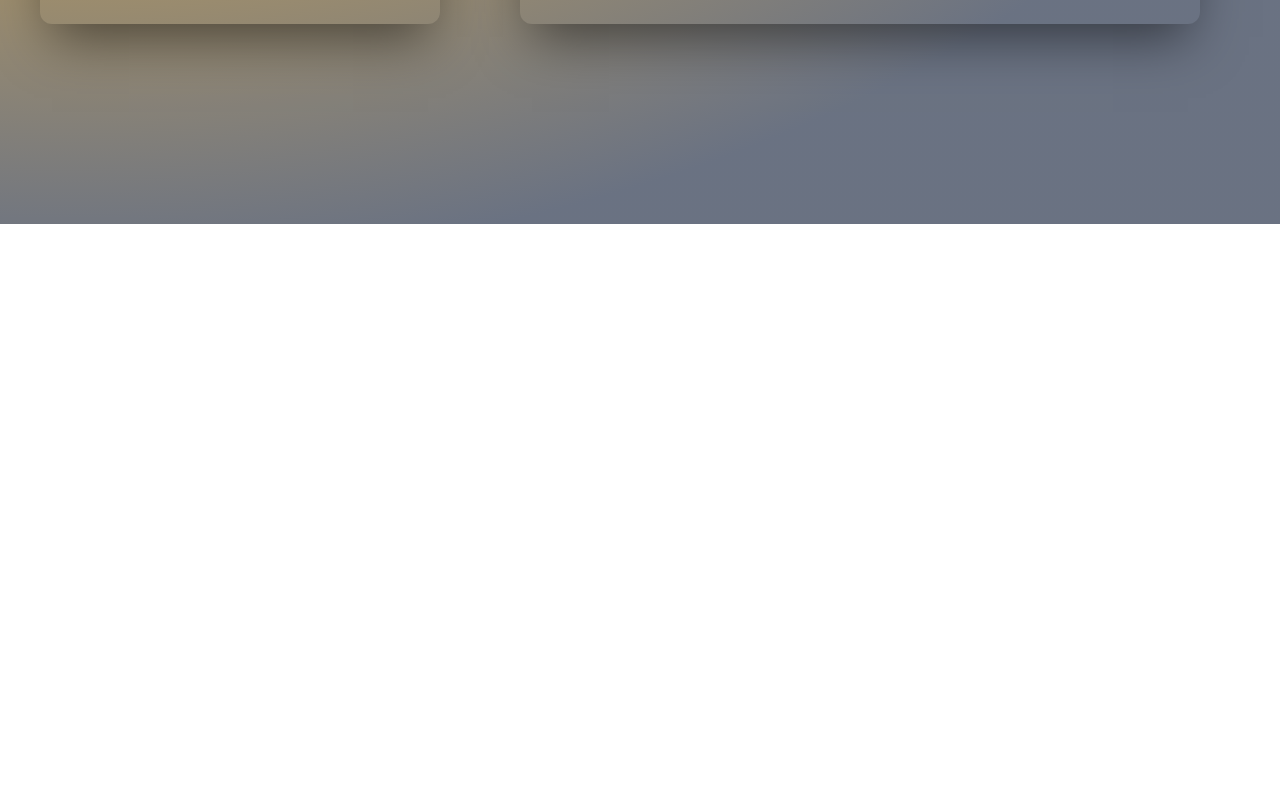
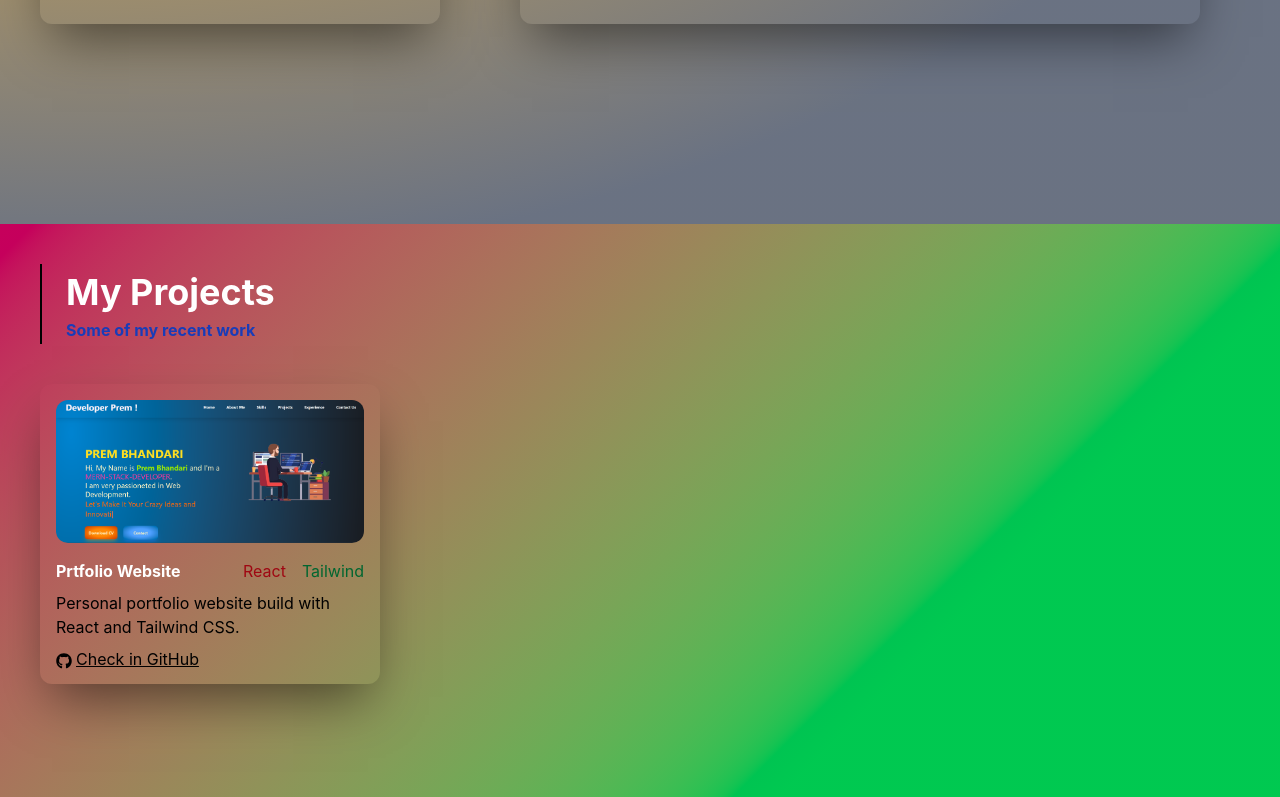
Before and after one commit to bhandariprem3636-lang/My-Portfolio-WebApp, a React (Vite) app: page / in a window 1280 px wide. Shown: the part 2000-2797 px from the top of the page. Before the commit the page ends 2224 px from the top, so only its background shows below. Built offline with nearby package versions, Linux system fonts and the light colour scheme.

Commit message:
project section add

```diff
--- a/src/App.jsx
+++ b/src/App.jsx
@@ -1,6 +1,7 @@
 import Hero from "./Hero";
 import AboutMe from "./AboutMe";
 import Skills from "./Skills";
+import Projects from "./Projects";
 
 const App = () =>{
 
@@ -9,6 +10,7 @@ const App = () =>{
       <Hero />
       <AboutMe />
       <Skills />
+      <Projects />
     </div>
   )
 }
--- /dev/null
+++ b/src/Projects.jsx
@@ -0,0 +1,52 @@
+import { FaGithub } from 'react-icons/fa';
+import portfolioPic from '/src/assets/portfolio.png';
+
+const Projects = () => {
+  return (
+    <div
+      id="projects"
+      className="min-h-screen pt-10 bg-linear-[135deg] from-pink-700 to-green-500 to-65%"
+    >
+      {/* Title */}
+      <div className="flex gap-6">
+        <div className="flex h-20 w-0 ml-10 border"></div>
+        <div>
+          <p className="mt-2 font-bold text-white text-4xl">My Projects</p>
+          <p className="font-bold mt-1.5 text-blue-800">Some of my recent work</p>
+        </div>
+      </div>
+
+      {/* projects sections */}
+      <div className="m-10">
+        {/* first project */}
+        <div className="h-75 w-85 rounded-xl shadow-2xl/50">
+        {/* image */}
+            <div className='p-4'>
+                <img src={portfolioPic} alt="porfolio-img" className='rounded-xl'/>
+            </div>
+            {/* name and technologies */}
+            <div className='flex justify-between mr-4'>
+                <h1 className='ml-4 font-bold text-white'>Prtfolio Website</h1>
+           <div className='flex justify-between gap-4 '>
+             <p className='text-red-800 hover:text-red-500'>React</p>
+            <p className='text-green-800'>Tailwind</p>
+           </div>
+            </div>
+            {/* project descreption */}
+            <div className='w-70 mt-2 ml-4'>
+                <p>Personal portfolio website build with React and Tailwind CSS.</p>
+            </div>
+
+            {/* project link */}
+            <div className='ml-4 mt-2'>
+                <a href="https://github.com/bhandariprem3636-lang/My-Portfolio-WebApp" target='_blank' className='flex  gap-1 hover:text-blue-600 underline decoration-1'>
+                    <FaGithub className='mt-1.5'/>
+                <p>Check in GitHub</p>
+                </a>
+            </div>
+        </div>
+      </div>
+    </div>
+  );
+};
+export default Projects;
```
Also changed, not shown: src/assets/portfolio.png (added).
